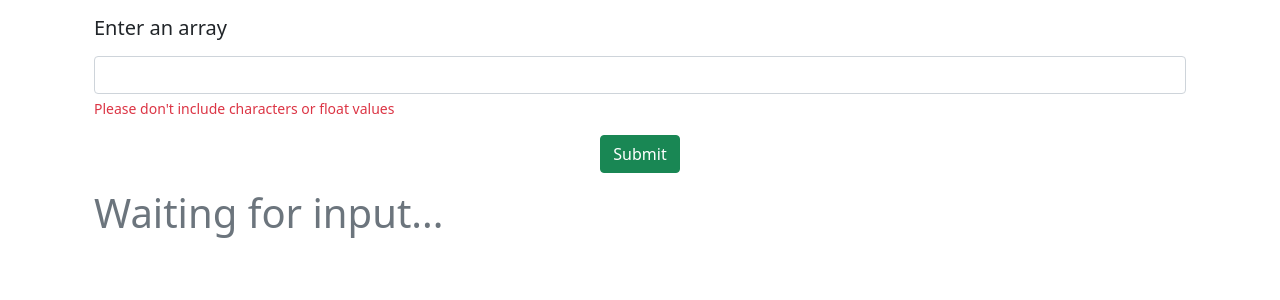
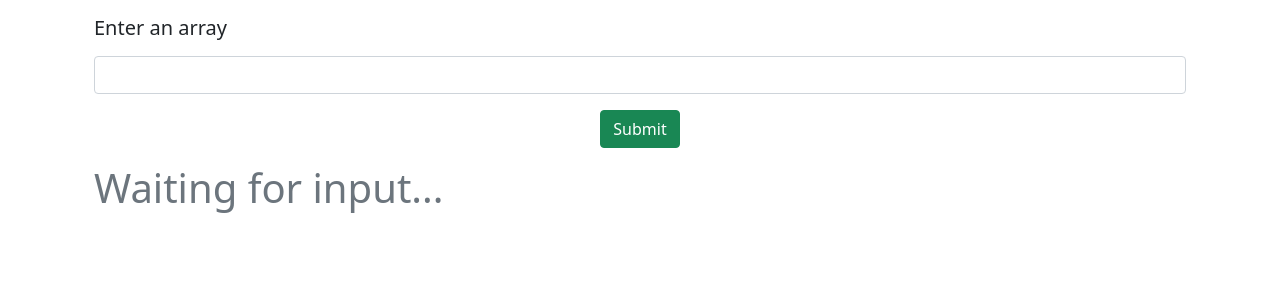
Before and after one commit to vidhi-kumar/WebMergeSort-Flask, a Flask app: page / in a window 1280 px wide. Shown: the part 249-549 px from the top of the page. Run offline with Flask 2, Linux system fonts and the light colour scheme.

Commit message:
ui changes

```diff
--- a/templates/home.html
+++ b/templates/home.html
@@ -10,7 +10,6 @@
             <h5 class="display-7 text-dark">Enter an array</h5>
         </label>
         <input type="text" class="form-control" id="array" name="array" aria-describedby="emailHelp">
-        <div id="emailHelp" class="form-text text-danger">Please don't include characters or float values</div>
         </div>
         <header class="text-center">
             <button type="submit" class="btn btn-success">Submit</button>
```
